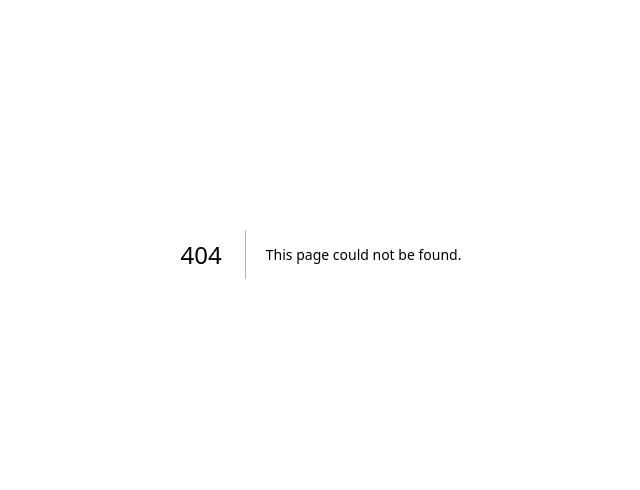
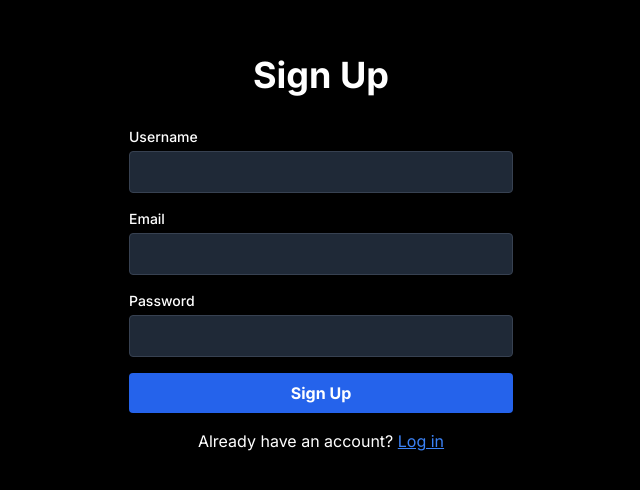
Before and after one commit to saiteja1290/grpgpt, a Next.js app: page /signup in a window 1280 px wide. Before the commit this address had no page. Shown: the part 146-636 px from the top of the page, without its empty margins (319-959 px from the left). Built offline with nearby package versions, Linux system fonts and the light colour scheme.

Commit message:
add login and signup screens

```diff
--- /dev/null
+++ b/app/home/page.js
@@ -0,0 +1,10 @@
+import RoomCreation from "@/components/room-creation";
+
+export default function Home() {
+  return (
+    <main className="flex min-h-screen flex-col items-center justify-center p-24">
+      <h1 className="text-4xl font-bold mb-8">Group ChatGPT with Gemini</h1>
+      <RoomCreation />
+    </main>
+  );
+}
--- /dev/null
+++ b/app/login/page.js
@@ -0,0 +1,56 @@
+"use client"
+import { useRouter } from 'next/navigation'; // Use next/navigation in the app directory
+
+export default function Login() {
+  const router = useRouter();
+
+  const handleSubmit = (e) => {
+    e.preventDefault();
+    // Handle login logic here
+    console.log("Logging in...");
+  };
+
+  return (
+    <main className="flex min-h-screen flex-col items-center justify-center p-6 bg-black text-white">
+      <h1 className="text-4xl font-bold mb-8">Login</h1>
+
+      <form onSubmit={handleSubmit} className="w-full max-w-sm space-y-4">
+        <div>
+          <label htmlFor="email" className="block text-sm font-medium">
+            Email
+          </label>
+          <input
+            type="email"
+            id="email"
+            className="mt-1 w-full px-3 py-2 bg-gray-800 text-white border border-gray-700 rounded"
+            required
+          />
+        </div>
+        <div>
+          <label htmlFor="password" className="block text-sm font-medium">
+            Password
+          </label>
+          <input
+            type="password"
+            id="password"
+            className="mt-1 w-full px-3 py-2 bg-gray-800 text-white border border-gray-700 rounded"
+            required
+          />
+        </div>
+        <button
+          type="submit"
+          className="w-full bg-blue-600 hover:bg-blue-700 text-white font-bold py-2 px-4 rounded"
+        >
+          Login
+        </button>
+      </form>
+
+      <p className="mt-4">
+        Don&apos;t have an account?{' '}
+        <button onClick={() => router.push('/signup')} className="text-blue-500 underline">
+          Sign up
+        </button>
+      </p>
+    </main>
+  );
+}
--- a/app/page.js
+++ b/app/page.js
@@ -1,10 +1,22 @@
-import RoomCreation from "@/components/room-creation";
+"use client"
+import { useRouter } from 'next/navigation';
 
 export default function Home() {
+  const router = useRouter();
+
+  const handleLoginRedirect = () => {
+    router.push('/login'); // Redirect to /login page
+  };
+
   return (
-    <main className="flex min-h-screen flex-col items-center justify-center p-24">
+    <main className="flex min-h-screen flex-col items-center justify-center p-24 bg-black text-white">
       <h1 className="text-4xl font-bold mb-8">Group ChatGPT with Gemini</h1>
-      <RoomCreation />
+      <button
+        onClick={handleLoginRedirect}
+        className="mt-8 bg-blue-600 hover:bg-blue-700 text-white font-bold py-2 px-4 rounded"
+      >
+        Login to use the app
+      </button>
     </main>
   );
 }
--- /dev/null
+++ b/app/signup/page.js
@@ -0,0 +1,67 @@
+"use client"
+import { useRouter } from 'next/navigation'; // Use next/navigation in the app directory
+
+export default function Signup() {
+  const router = useRouter();
+
+  const handleSubmit = (e) => {
+    e.preventDefault();
+    // Handle signup logic here
+    console.log("Signing up...");
+  };
+
+  return (
+    <main className="flex min-h-screen flex-col items-center justify-center p-6 bg-black text-white">
+      <h1 className="text-4xl font-bold mb-8">Sign Up</h1>
+
+      <form onSubmit={handleSubmit} className="w-full max-w-sm space-y-4">
+        <div>
+          <label htmlFor="username" className="block text-sm font-medium">
+            Username
+          </label>
+          <input
+            type="text"
+            id="username"
+            className="mt-1 w-full px-3 py-2 bg-gray-800 text-white border border-gray-700 rounded"
+            required
+          />
+        </div>
+        <div>
+          <label htmlFor="email" className="block text-sm font-medium">
+            Email
+          </label>
+          <input
+            type="email"
+            id="email"
+            className="mt-1 w-full px-3 py-2 bg-gray-800 text-white border border-gray-700 rounded"
+            required
+          />
+        </div>
+        <div>
+          <label htmlFor="password" className="block text-sm font-medium">
+            Password
+          </label>
+          <input
+            type="password"
+            id="password"
+            className="mt-1 w-full px-3 py-2 bg-gray-800 text-white border border-gray-700 rounded"
+            required
+          />
+        </div>
+        <button
+          type="submit"
+          className="w-full bg-blue-600 hover:bg-blue-700 text-white font-bold py-2 px-4 rounded"
+        >
+          Sign Up
+        </button>
+      </form>
+
+      <p className="mt-4">
+        Already have an account?{' '}
+        <button onClick={() => router.push('/login')} className="text-blue-500 underline">
+          Log in
+        </button>
+      </p>
+    </main>
+  );
+}
```
Also changed, not shown: 1 other file (tests, documents, lock files or other folders).
